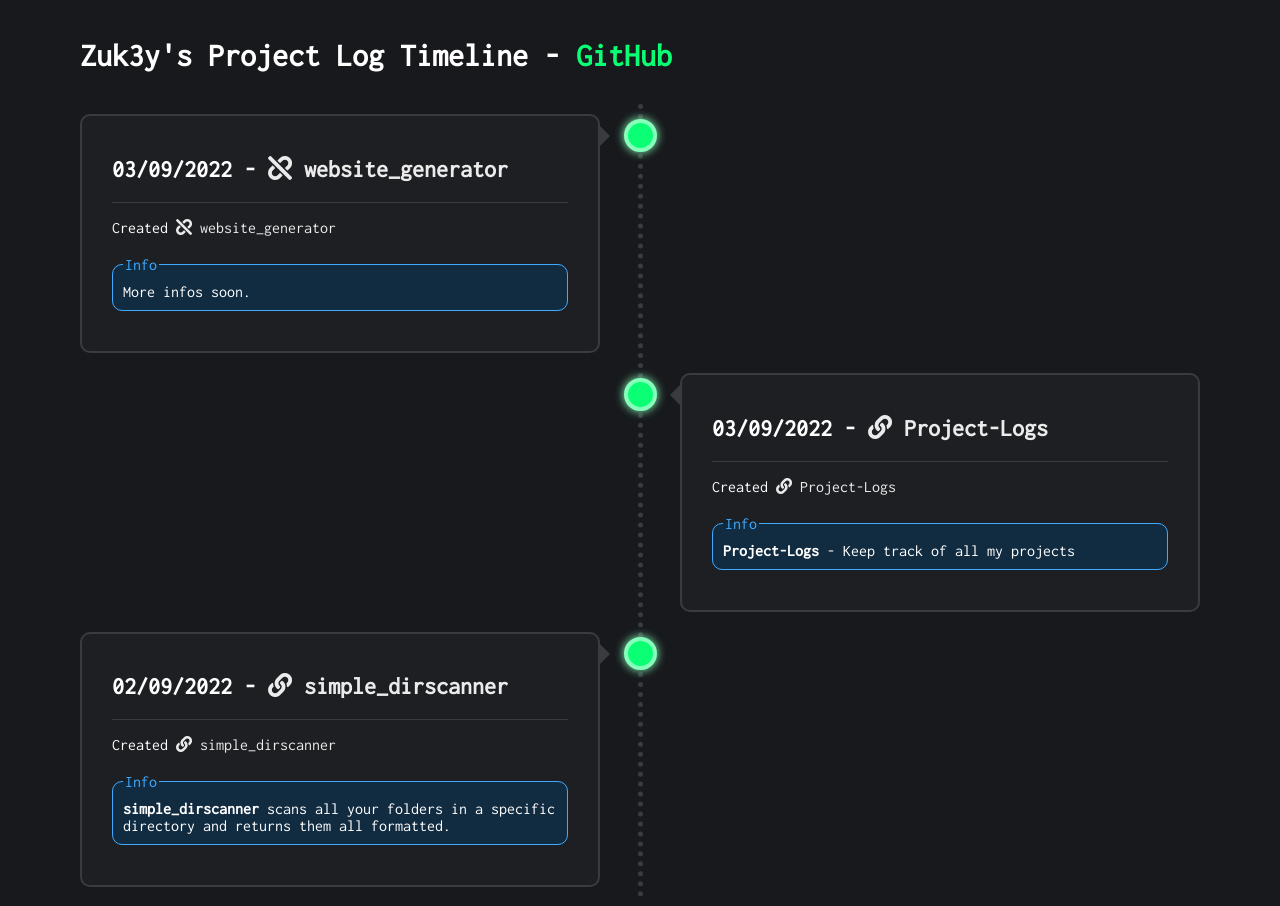
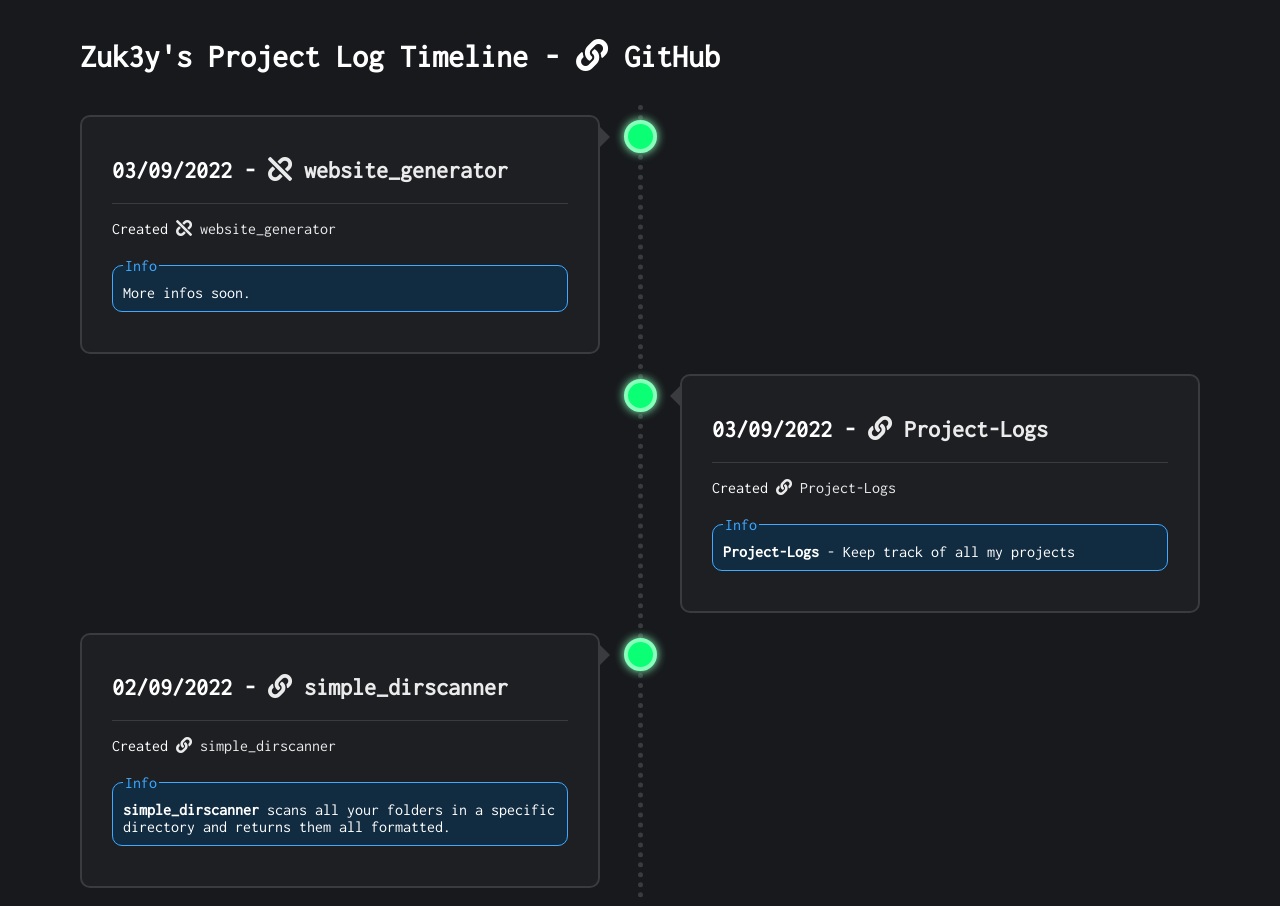
Before and after one commit to Zuk3y/Project-Logs, a plain HTML site: page index.html in a window 1280 px wide. Drawn offline with Linux system fonts and the light colour scheme.

Commit message:
Edited a few lines

```diff
--- a/index.html
+++ b/index.html
@@ -60,7 +60,7 @@
             }
 
             .title a {
-                color: var(--glow);
+                color: var(--text-1);
                 text-decoration: none;
             }
 
@@ -257,7 +257,7 @@
     <body>
 
         <div class="title">
-            <h1>Zuk3y's Project Log Timeline - <a href="https://github.com/Zuk3y">GitHub</a></h1>
+            <h1>Zuk3y's Project Log Timeline - <a href="https://github.com/Zuk3y"><i class="fas fa-link"></i> GitHub</a></h1>
         </div>
 
         <div class="timeline">
```
